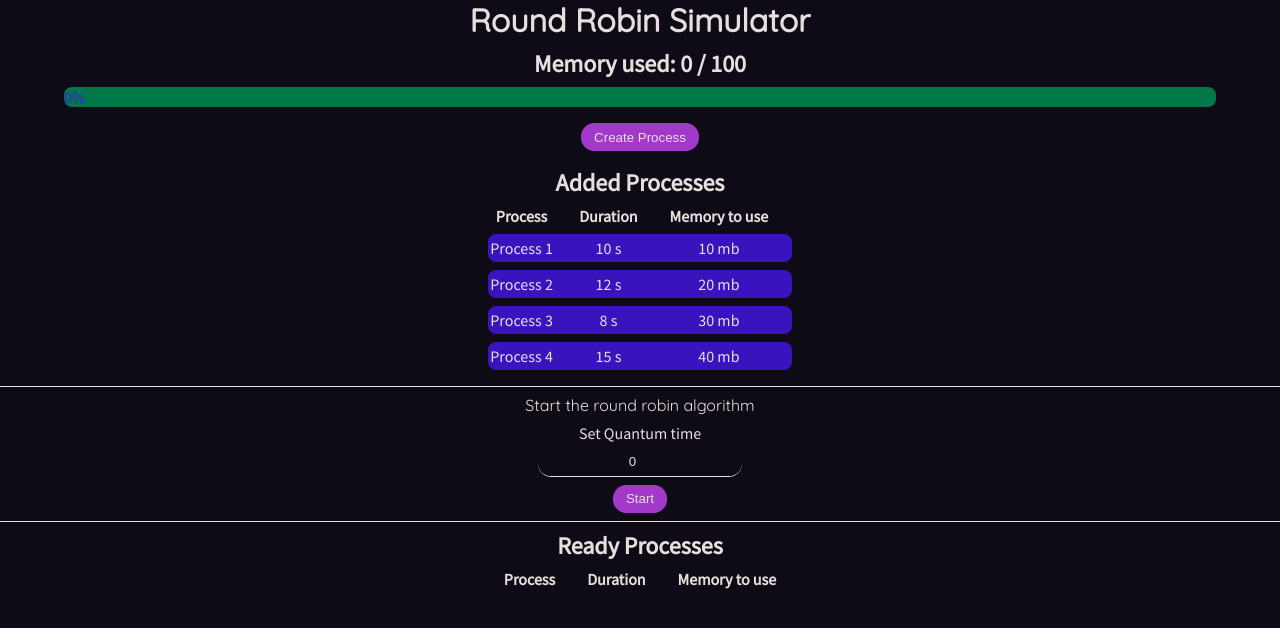
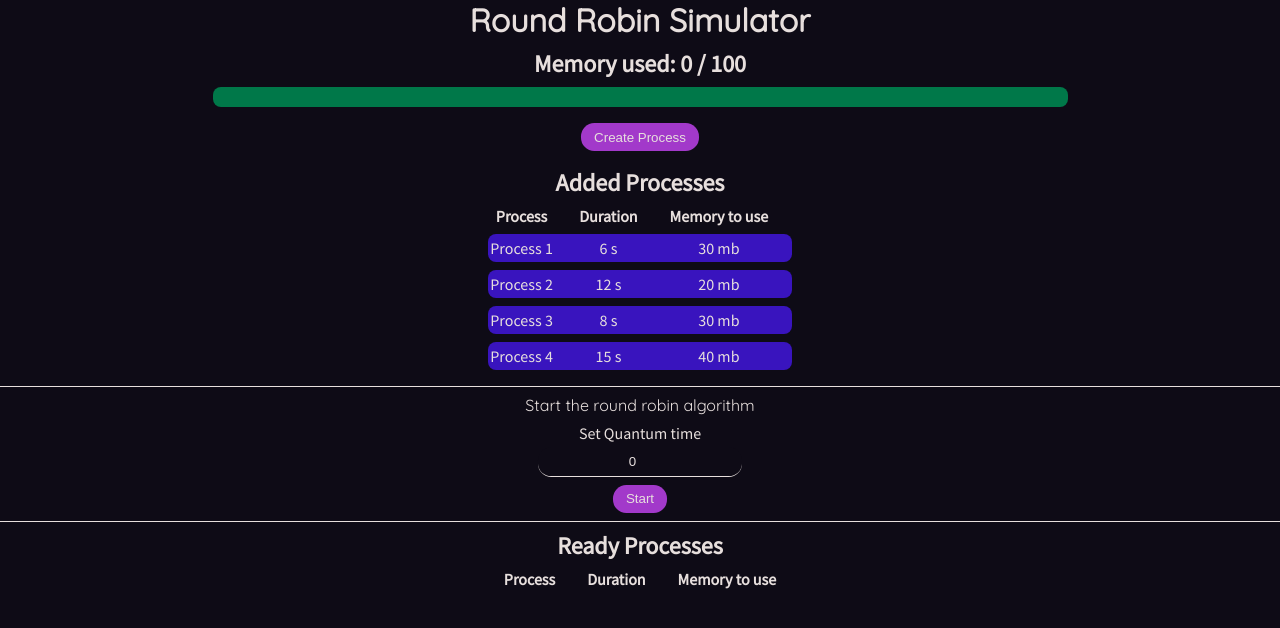
Before and after one commit to AsyncSpaghettiDev/round_robin, a React (Vite) app: page / in a window 1280 px wide. Shown: the top 628 px of the page. Built offline with nearby package versions, Linux system fonts and the light colour scheme.

Commit message:
round robin finished

```diff
--- a/src/App.tsx
+++ b/src/App.tsx
@@ -1,87 +1,24 @@
-import { useState } from 'react'
+import { useContext, useState } from 'react'
 import './App.css'
 import { CreateProcess } from './components/CreateProcess'
 import { MemoryBar } from './components/MemoryBar'
 import { Process } from './components/Process'
 import { Processes } from './components/Processes'
-
-const PRELOADED_PROCESSES: Process[] = [
-  {
-    id: 1,
-    name: 'Process 1',
-    memory: 10,
-    time: 10,
-  },
-  {
-    id: 2,
-    name: 'Process 2',
-    memory: 20,
-    time: 12,
-  },
-  {
-    id: 3,
-    name: 'Process 3',
-    memory: 30,
-    time: 8,
-  },
-  {
-    id: 4,
-    name: 'Process 4',
-    memory: 40,
-    time: 15,
-  },
-]
+import { GlobalContext } from './store'
+import { RoundRobinContext } from './store/context'
 
 const App = () => {
-  const [memory, setMemory] = useState<Memory>({ used: 0, total: 100 })
-  const [createdProcesses, setCreatedProcesses] = useState<Process[]>(PRELOADED_PROCESSES)
-  const [readyProcesses, setReadyProcesses] = useState<Process[]>([])
-  const nextId = createdProcesses[createdProcesses?.length - 1]?.id + 1 ?? 1
-
-  const addProcess = (process: Process) => {
-    const preview: number = process.memory
-
-    if (preview > memory.total)
-      return alert('Not enough memory')
-
-    setCreatedProcesses([...createdProcesses, process])
-  }
-
-  const assignMemory = () => {
-    const total = parseInt(prompt('How much memory do you want to use?') || '100');
-    if (total < memory.used)
-      return alert('You can\'t use less memory than you already have in use')
-
-    setMemory({
-      ...memory,
-      total
-    })
-  }
-
-  const setFinishedProcesses = (process: Process) => {
-    setReadyProcesses([...readyProcesses, process])
-  }
-
-  const updateMemory = (newMemory: number) => {
-    setMemory(prev => ({
-      ...prev,
-      used: prev.used + newMemory
-    }))
-  }
-
-  const clearCreatedProcesses = () => setCreatedProcesses([])
-
-
+  const { createdProcesses, readyProcesses } = useContext(RoundRobinContext)
   return (
     <main className="App">
       <h1 className='ta-center ff-primary'>Round Robin Simulator</h1>
-      <MemoryBar {...memory} updateMemory={assignMemory} />
+      <MemoryBar />
 
-      <CreateProcess nextId={nextId} onNewProcess={addProcess} />
+      <CreateProcess />
 
       <Processes title='Added Processes' processes={createdProcesses} />
 
-      <Process processes={createdProcesses} clearProcesses={clearCreatedProcesses} setFinishedProcesses={setFinishedProcesses} updateMemory={updateMemory} />
+      <Process />
 
       <Processes title='Ready Processes' processes={readyProcesses} />
 
--- a/src/components/CreateProcess/CreateProcess.tsx
+++ b/src/components/CreateProcess/CreateProcess.tsx
@@ -1,4 +1,5 @@
-import { ChangeEvent, FormEvent, useState } from "react"
+import { ChangeEvent, FormEvent, useContext, useState } from "react"
+import { RoundRobinContext } from "../../store/context"
 import classNames from './createProcess.module.css'
 
 const INITIAL_STATE = (nextId: number) => ({
@@ -8,12 +9,9 @@ const INITIAL_STATE = (nextId: number) => ({
     memory: 1,
 })
 
-interface Props {
-    nextId: number
-    onNewProcess: (process: Process) => void
-}
 
-export const CreateProcess = ({ nextId, onNewProcess }: Props) => {
+export const CreateProcess = () => {
+    const { nextId, createProcess } = useContext(RoundRobinContext)
     const [process, setProcess] = useState<Process>(INITIAL_STATE(nextId))
     const [showForm, setShowForm] = useState<Boolean>(false)
 
@@ -30,7 +28,7 @@ export const CreateProcess = ({ nextId, onNewProcess }: Props) => {
     const handleSubmit = (e: FormEvent<HTMLFormElement>) => {
         e.preventDefault()
         validateNewProcess(process)
-        onNewProcess(process)
+        createProcess(process)
         setProcess(INITIAL_STATE(nextId))
     }
 
--- a/src/components/MemoryBar/MemoryBar.tsx
+++ b/src/components/MemoryBar/MemoryBar.tsx
@@ -1,19 +1,22 @@
+import { useContext } from 'react'
+import { RoundRobinContext } from '../../store/context'
 import classNames from './memoryBar.module.css'
 
-interface MemoryBarProps {
-    used: number;
-    total: number;
-    updateMemory: () => void;
-}
 
-export const MemoryBar = ({ used, total, updateMemory }: MemoryBarProps) => {
+export const MemoryBar = () => {
+    const { memory, increaseMemory } = useContext(RoundRobinContext)
+    const { used, total } = memory
     const usedPercentage = (used / total) * 100
 
     return (
         <div className={`${classNames.container} flex-column align-center gap-row-2`}>
-            <h2 className={`ta-center`} onClick={(updateMemory)}> {`Memory used: ${used} / ${total}`} </h2>
+            <h2 className={`ta-center`} onClick={() => increaseMemory()}> {`Memory used: ${used} / ${total}`} </h2>
             <div className={`${classNames.memory} bg-500`} >
-                <span className={`${classNames.used} ta-center bg-600 tc-600`} style={{ width: `${usedPercentage}%` }}>{`${used}%`}</span>
+                <span
+                    className={`${classNames.used} ta-center bg-600 tc-600`}
+                    style={{ width: `${usedPercentage}%` }}>
+                    {used > 0 && `${used}%`}
+                </span>
             </div>
         </div>
     )
--- a/src/components/MemoryBar/memoryBar.module.css
+++ b/src/components/MemoryBar/memoryBar.module.css
@@ -1,5 +1,7 @@
 .container {
     margin-block-start: 0.5em;
+    max-width: 950px;
+    margin-inline: auto;
 }
 
 .memory {
--- a/src/components/Process/Process.tsx
+++ b/src/components/Process/Process.tsx
@@ -1,16 +1,19 @@
-import { useEffect, useState } from "react"
+import { useContext, useEffect, useState } from "react"
+import { RoundRobinContext } from "../../store/context"
 
 import classNames from "./process.module.css"
 
-interface Props {
-    processes: Process[]
-    setFinishedProcesses: (process: Process) => void
-    updateMemory: (memory: number) => void
-    clearProcesses: () => void
-}
 
+export const Process = () => {
+    const {
+        memory,
+        updateMemory,
+        addFinishedProcess,
+        createdProcesses: processes,
+        clearMemory,
+        removeProcess,
+    } = useContext(RoundRobinContext)
 
-export const Process = ({ processes, setFinishedProcesses, updateMemory, clearProcesses }: Props) => {
     const [processList, setProcessList] = useState<Process[]>([])
     const [time, setTime] = useState<number>(0)
     const [currentProcess, setCurrentProcess] = useState<Process | null>(null)
@@ -21,10 +24,7 @@ export const Process = ({ processes, setFinishedProcesses, updateMemory, clearPr
     let interval: ReturnType<typeof setTimeout>
 
     useEffect(() => {
-        isRunning &&
-            processList.forEach(process => {
-                updateMemory(process.memory)
-            })
+        loadProcesses()
     }, [isRunning])
 
     useEffect(() => {
@@ -45,11 +45,12 @@ export const Process = ({ processes, setFinishedProcesses, updateMemory, clearPr
             return
         }
         if (currentProcess.time === 0) {
-            setFinishedProcesses(currentProcess)
+            addFinishedProcess(currentProcess)
             const newList = processList.filter(process => process.id !== currentProcess.id)
             setProcessList(newList)
             updateMemory(-currentProcess.memory)
             setCurrentProcess(null)
+            loadProcesses()
             if (newList.length === 0) {
                 setIsRunning(false)
                 clearInterval(interval)
@@ -66,10 +67,51 @@ export const Process = ({ processes, setFinishedProcesses, updateMemory, clearPr
         setQuantum(quantum - 1)
     }, [time])
 
+    const loadProcesses = (): boolean => {
+        if (!isRunning)
+            return false
+
+        const { total } = memory
+        let used = 0
+
+        console.log(used)
+        console.log(total)
+        console.log('-----------------')
+
+        while (total > used) {
+            if (processes.length === 0)
+                break
+
+            if (total < used + processes[0].memory)
+                break
+
+            const process = processes.shift()
+            console.log(process)
+
+            if (process) {
+                setProcessList(prev => [...prev, process])
+                removeProcess(process.id)
+                updateMemory(process.memory)
+                used += process.memory
+            }
+        }
+        console.log(used)
+        console.log(total)
+        console.log('-----------------')
+
+        return used > 0
+    }
+
     const handleQuantumChange = (e: React.ChangeEvent<HTMLInputElement>) => setInitialQuantum(e.target.valueAsNumber)
 
     const handleStart = () => {
-        if (isRunning) return setIsRunning(false)
+        if (isRunning) {
+            setTime(0)
+            setQuantum(initialQuantum)
+            setProcessList([])
+            clearMemory()
+            return setIsRunning(false)
+        }
 
         if (initialQuantum === 0)
             return alert("Quantum must be greater than 0")
@@ -79,10 +121,6 @@ export const Process = ({ processes, setFinishedProcesses, updateMemory, clearPr
 
         if (processList.length !== 0)
             return alert("Processes are already running")
-
-        setProcessList(processes)
-
-        clearProcesses()
 
         setIsRunning(!isRunning)
     }
--- a/src/main.tsx
+++ b/src/main.tsx
@@ -4,9 +4,12 @@ import App from './App'
 import './index.css'
 import './utility.css'
 import './components.css'
+import { GlobalContext } from './store'
 
 ReactDOM.createRoot(document.getElementById('root') as HTMLElement).render(
   <React.StrictMode>
-    <App />
+    <GlobalContext>
+      <App />
+    </GlobalContext>
   </React.StrictMode>
 )
--- /dev/null
+++ b/src/store/context.ts
@@ -0,0 +1,3 @@
+import { createContext } from 'react'
+
+export const RoundRobinContext = createContext<RoundRobin>(null!)
--- /dev/null
+++ b/src/store/global_context.tsx
@@ -0,0 +1,109 @@
+import { ReactNode, useState } from "react";
+import { RoundRobinContext } from "./context";
+
+interface Props {
+    children: ReactNode;
+}
+
+const INITIAL_MEMORY = {
+    used: 0,
+    total: 100,
+}
+
+const PRELOADED_PROCESSES: Process[] = [
+    {
+        id: 1,
+        name: 'Process 1',
+        memory: 30,
+        time: 6,
+    },
+    {
+        id: 2,
+        name: 'Process 2',
+        memory: 20,
+        time: 12,
+    },
+    {
+        id: 3,
+        name: 'Process 3',
+        memory: 30,
+        time: 8,
+    },
+    {
+        id: 4,
+        name: 'Process 4',
+        memory: 40,
+        time: 15,
+    },
+]
+
+export const GlobalContext = ({ children }: Props) => {
+    const [memory, setMemory] = useState<Memory>(INITIAL_MEMORY)
+    const [createdProcesses, setCreatedProcesses] = useState<Process[]>(PRELOADED_PROCESSES)
+    const [readyProcesses, setReadyProcesses] = useState<Process[]>([])
+
+    const nextId = createdProcesses[createdProcesses?.length - 1]?.id + 1 ?? 1
+
+    const updateMemory = (newMemory: number) => {
+        setMemory(prev => {
+            console.log('Previous: ', prev)
+            console.log('Memory to add: ', newMemory)
+            return {
+                ...prev,
+                used: prev.used + newMemory,
+            }
+        })
+    }
+
+    const increaseMemory = () => {
+        const total = parseInt(prompt('How much memory do you want to use?') || '100');
+
+        if (total < memory.used)
+            return alert("You can't decrease memory, you can only increase it")
+
+        setMemory(prev => ({ ...prev, total }))
+    }
+
+    const clearMemory = () => setMemory(INITIAL_MEMORY)
+
+    const createProcess = (process: Process) => {
+        const preview: number = process.memory
+
+        if (preview > memory.total)
+            return alert('Not enough memory')
+
+        setCreatedProcesses([...createdProcesses, process])
+    }
+
+    const removeProcess = (id: number) => {
+        const newProcesses = createdProcesses.filter(process => process.id !== id)
+        setCreatedProcesses(newProcesses)
+    }
+
+    const addFinishedProcess = (process: Process) => {
+        setReadyProcesses([...readyProcesses, process])
+    }
+
+    const clearCreatedProcesses = () => setCreatedProcesses([])
+
+    const context = {
+        memory,
+        createdProcesses,
+        readyProcesses,
+        nextId,
+        updateMemory,
+        increaseMemory,
+        clearMemory,
+        createProcess,
+        removeProcess,
+
+        addFinishedProcess,
+        clearCreatedProcesses,
+    }
+
+    return (
+        <RoundRobinContext.Provider value={context}>
+            {children}
+        </RoundRobinContext.Provider>
+    )
+}
--- /dev/null
+++ b/src/store/index.ts
@@ -0,0 +1 @@
+export * from './global_context'
```
Also changed, not shown: src/types.d.ts (+14 -0 lines).
